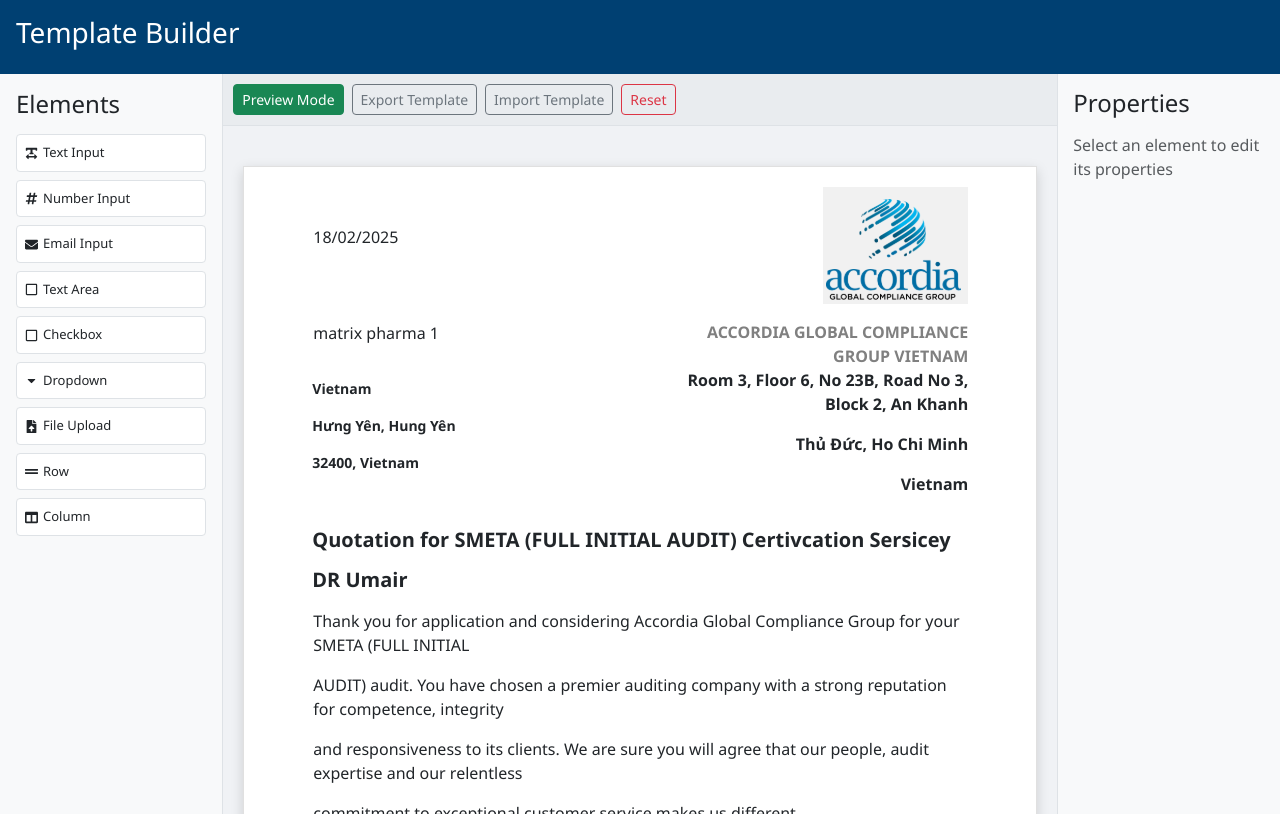
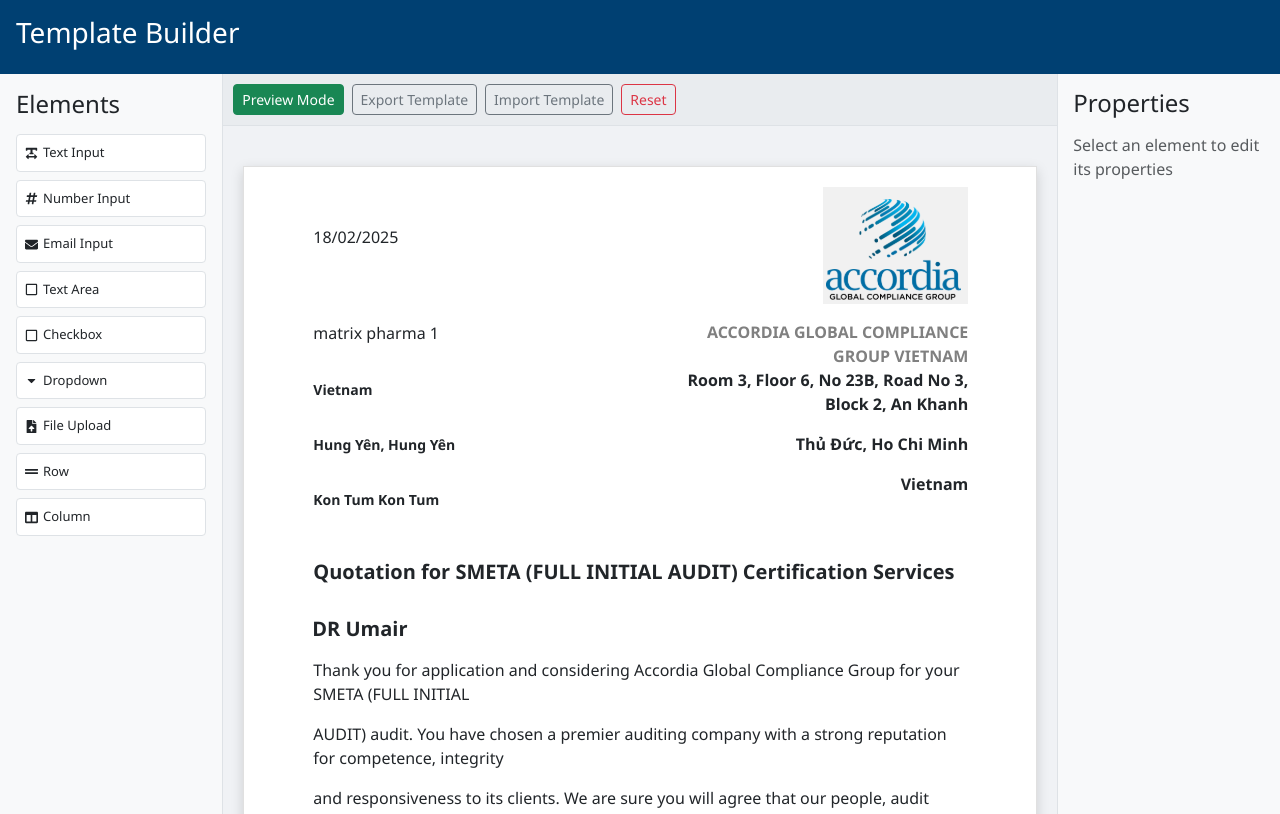
Before and after one commit to UsamaEvolve/template-builder, a React (Create React App) app: page / in a window 1280 px wide. Built offline with nearby package versions, Linux system fonts and the light colour scheme.

Commit message:
Makes document fields editable
Adds editable fields for address and title sections in the document component. Updates rendering logic to support user input for these fields, enhancing flexibility and customization.

```diff
--- a/src/components/doc.js
+++ b/src/components/doc.js
@@ -12,6 +12,9 @@
   const initialDocument = {
     date: "18/02/2025",
     companyName: "matrix pharma 1",
+    address1: "Vietnam",
+    address2: "Hung Yên, Hung Yên",
+    address3: "Kon Tum Kon Tum",
     addresses: ["Vietnam Kon Tum Kon Tum", "Hung Yên, Hung Yên", "Vietnam"],
     accordiaAddress: `ACCORDIA GLOBAL COMPLIANCE GROUP VIETNAM
     Room 3, Floor 6, No 23B, Road No 3, Block 2, An Khanh Ward
@@ -289,9 +292,15 @@
                 {renderEditableField("companyName", document.companyName)}
               </div>
               <p className="fw-bold normalTextPdf"></p>
-              <p className="fw-bold normalTextPdf">Vietnam</p>
-              <p className="fw-bold normalTextPdf">Hưng Yên, Hung Yên</p>
-              <p className="fw-bold normalTextPdf">32400, Vietnam</p>
+              <p className="fw-bold normalTextPdf">
+                {renderEditableField("address1", document.address1)}
+              </p>
+              <p className="fw-bold normalTextPdf">
+                {renderEditableField("address2", document.address2)}
+              </p>
+              <p className="fw-bold normalTextPdf">
+                {renderEditableField("address3", document.address3)}
+              </p>
             </div>
             <div className="col">
               <div className="text-end">
@@ -313,7 +322,8 @@
           </div>
           <div className="col my-3">
             <h5 className="fw-600">
-              Quotation for SMETA (FULL INITIAL AUDIT) Certivcation Sersicey
+              {/* Quotation for SMETA (FULL INITIAL AUDIT) Certivcation  */}
+              {renderEditableField("title", document.title)}
             </h5>
           </div>
           <div className="col my-3">
```
